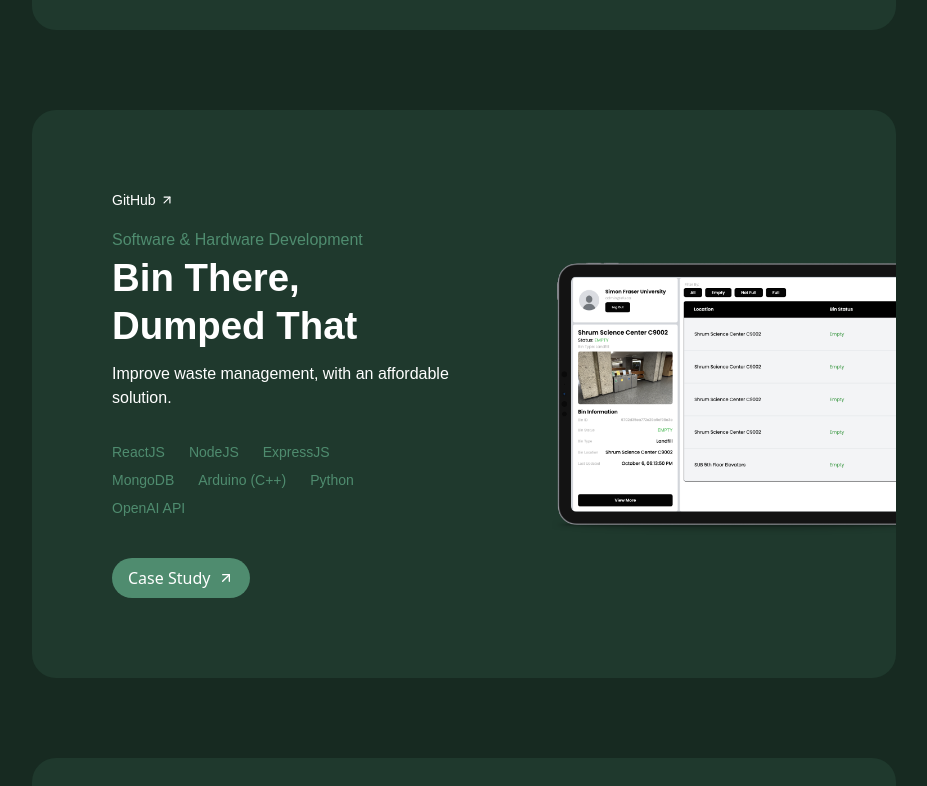
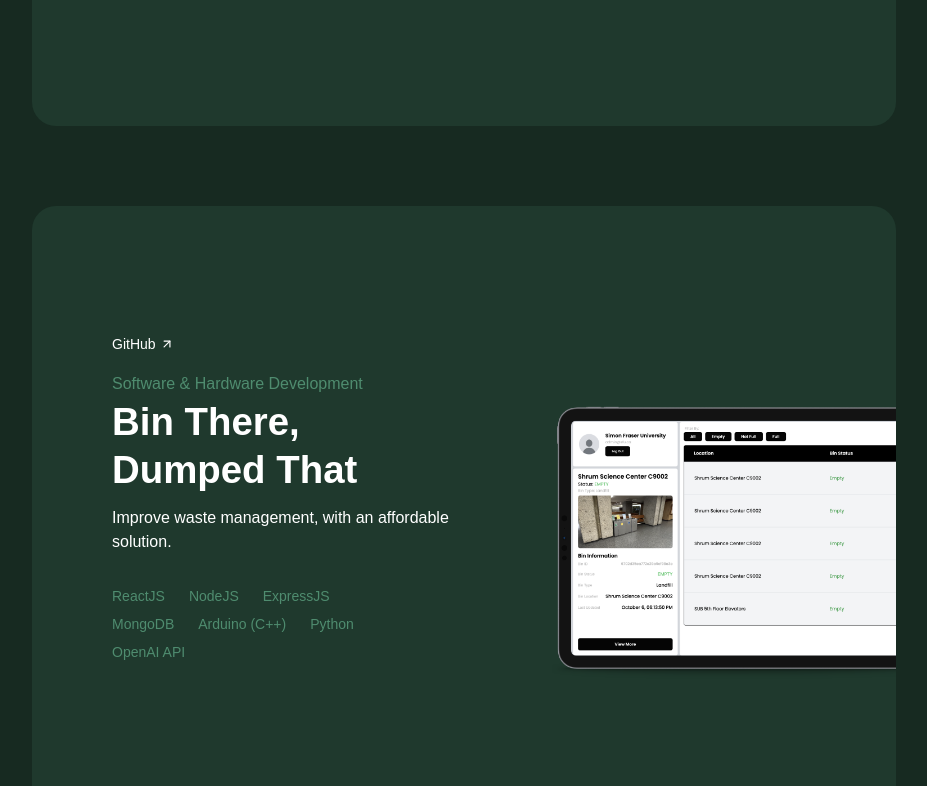
Before and after one commit to harjotsk03/portfolio24, a React (Create React App) app: page / in a window 1280 px wide. Shown: the part 1514-2300 px from the top of the page, without its empty margins (176-1103 px from the left). Built offline with nearby package versions, Linux system fonts and the light colour scheme.

Commit message:
fix links

```diff
--- a/src/Components/Home/ProjectCard.js
+++ b/src/Components/Home/ProjectCard.js
@@ -20,7 +20,7 @@ export const ProjectCard = ({ project }) => {
   };
 
   return (
-    <div className="w-full mb-10 lg:mb-20 flex flex-col overflow-hidden lg:flex-row px-8 lg:px-0 lg:pl-20 items-center lg:pt-20 pb-48 lg:pb-20 pt-10 bg-green-card rounded-3xl relative">
+    <div className="w-full mb-10 lg:mb-20 flex flex-col overflow-hidden lg:flex-row px-8 lg:px-0 lg:pl-20 items-center lg:pt-32 pb-48 lg:pb-32 pt-10 bg-green-card rounded-3xl relative">
       <div className="lg:w-1/2 flex flex-col">
         <div className="flex flex-row gap-6">
           {project.liveSiteLink && (
@@ -64,6 +64,7 @@ export const ProjectCard = ({ project }) => {
           ))}
         </div>
 
+        {project.casePageLin != null ? (
           <button
             onClick={() => openPage(project.casePageLin)}
             className="group bg-green-button gap-2 mt-10 w-max text-white px-4 py-2 rounded-full flex flex-row items-center transition-colors duration-300 ease-in-out hover:bg-white hover:text-green-700"
@@ -71,6 +72,15 @@ export const ProjectCard = ({ project }) => {
             Case Study
             <FiArrowUpRight className="transform transition-transform duration-300 ease-in-out group-hover:rotate-45" />
           </button>
+        ) : (
+          <div
+            onClick={() => openPage(project.casePageLin)}
+            className="group bg-transparent gap-2 mt-10 w-max text-transparent px-4 py-2 rounded-full flex flex-row items-center transition-colors duration-300 ease-in-out hover:bg-white hover:text-green-700"
+          >
+            Case Study
+            <FiArrowUpRight className="transform transition-transform duration-300 ease-in-out group-hover:rotate-45" />
+          </div>
+        )}
       </div>
 
       <div className="lg:w-1/2 w-full h-full -mb-10 lg:mb-0 mt-4 lg:mt-0  flex flex-col relative">
--- a/src/Components/Home/Projects.js
+++ b/src/Components/Home/Projects.js
@@ -31,7 +31,7 @@ export const Projects = () => {
       gitHubLink: "https://github.com/caleb05w/BinThereDumpedThat",
       liveSiteLink: null,
       type: "Software & Hardware Development",
-      casePageLin: "bintheredumpedthat",
+      casePageLin: null,
       description: "Improve waste management, with an affordable solution.",
       technologies: [
         "ReactJS",
@@ -46,9 +46,10 @@ export const Projects = () => {
     },
     {
       title: "SFU Robot Soccer Website",
-      gitHubLink: "https://github.com/caleb05w/BinThereDumpedThat",
+      gitHubLink:
+        "https://github.com/SFURobotSoccer/sfurobotsoccerwebsitedashboard",
       liveSiteLink: "https://sfurobotsoccer.com",
-      casePageLin: "",
+      casePageLin: null,
       type: "Web Design & Development",
       description:
         "Redesigned and developed the SFU RS website for better mobile usability, a more unified feeling UI, and better user engagement",
@@ -57,9 +58,9 @@ export const Projects = () => {
     },
     {
       title: "Pharmabotics",
-      gitHubLink: "https://github.com/caleb05w/BinThereDumpedThat",
+      gitHubLink: "https://github.com/harjotsk03/pharmabotics",
       liveSiteLink: null,
-      casePageLin: "",
+      casePageLin: null,
       type: "Software & Hardware Development",
       description:
         "An automated medicine dispensing system using hardware and software.",
@@ -75,9 +76,9 @@ export const Projects = () => {
     },
     {
       title: "EcoGrow",
-      gitHubLink: "https://github.com/caleb05w/BinThereDumpedThat",
+      gitHubLink: "https://github.com/harjotsk03/GardenSimulationJava",
       liveSiteLink: null,
-      casePageLin: "",
+      casePageLin: null,
       type: "Software/Game Development",
       description:
         "A garden simulation game to learn Object Oriented Programming.",
--- a/src/Components/Nav.js
+++ b/src/Components/Nav.js
@@ -99,7 +99,7 @@ export const Nav = () => {
           >
             Achievements
           </button>
-          <button className="text-white poppins-regular text-sm">About</button>
+          {/* <button className="text-white poppins-regular text-sm">About</button> */}
           <button className="text-white gap-2 flex flex-row items-center poppins-regular text-sm">
             Download Resume <FiDownload />
           </button>
```
Lines whose indentation alone changed are shown as unchanged.
